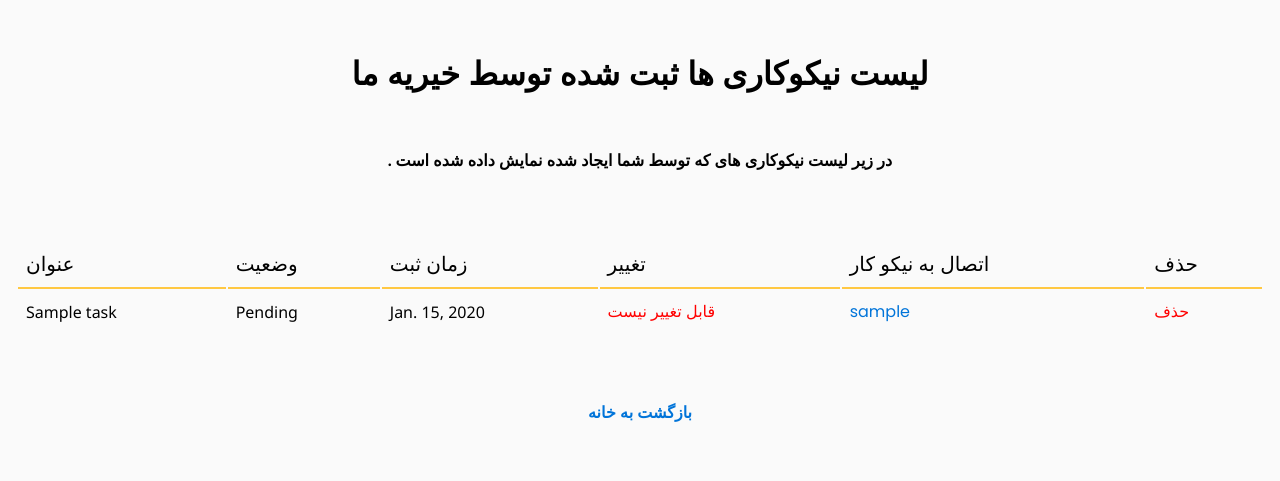
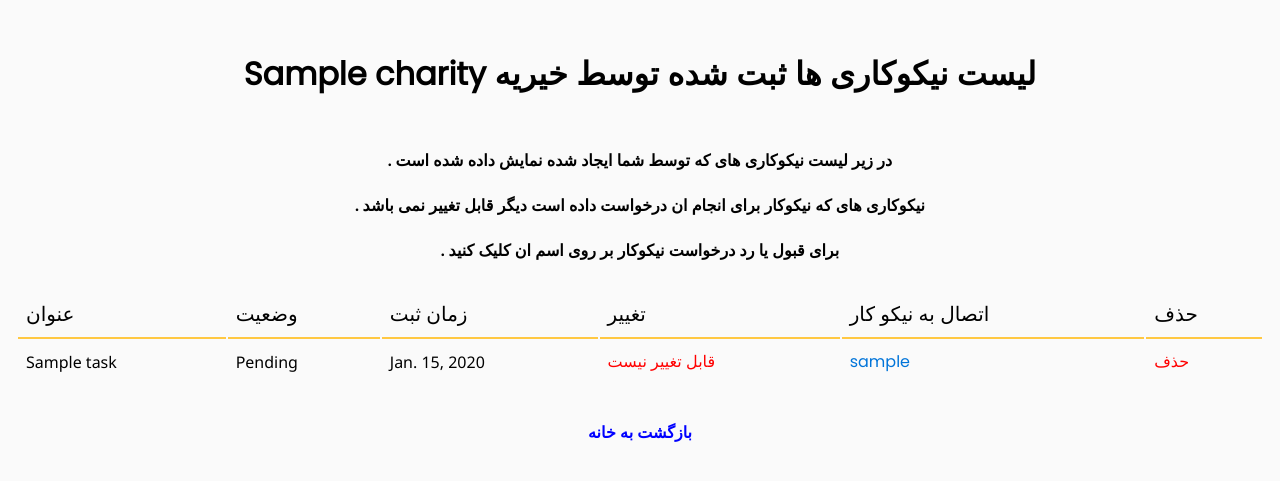
Before and after one commit to AliReza7222/Charity, a Django app: page /charities/task_ch_be/ in a window 1280 px wide. Shown: the top 481 px of the page. Run offline with Django 4.2, Linux system fonts and the light colour scheme; a user stored in the database is signed in; tables that the repository leaves empty hold one stand-in row (values such as "Sample post").

Commit message:
create a page for show benefactor to charity but not complate and fix some bug

```diff
--- a/charities/static/css/list_taskes.css
+++ b/charities/static/css/list_taskes.css
@@ -56,9 +56,12 @@ display: none;
  letter-spacing: 2px;
 }
 }
-
-h1, h4, h3 {
-  margin: 50px auto 50px auto;
+h1{
+margin: 50px auto 50px auto;
+  text-align: center;
+}
+h4, h3 {
+  margin: 20px auto 10px auto;
   text-align: center;
 }
 
--- a/charities/templates/task_related_charity.html
+++ b/charities/templates/task_related_charity.html
@@ -26,8 +26,10 @@
         {% endif %}
   <!-- /success messaging -->
 {% if tasks_ch %}
-        <h1>لیست نیکوکاری ها ثبت شده توسط خیریه ما </h1>
+        <h1 dir="rtl">لیست نیکوکاری ها ثبت شده توسط خیریه {{charity}} </h1>
         <h4>. در زیر لیست نیکوکاری های که توسط شما ایجاد شده نمایش داده شده است </h4>
+        <h4 dir="auto">نیکوکاری های که نیکوکار برای انجام ان درخواست داده است دیگر قابل تغییر نمی باشد .</h4>
+        <h4 dir="auto">برای قبول یا رد درخواست نیکوکار بر روی اسم ان کلیک کنید .</h4>
         <table class="table">
           <tr>
             <th class="table__heading">عنوان</th>
@@ -51,7 +53,8 @@
                     </td>
                     <td class="table__content" data-heading="Jersey Number">
                         {% if task.assigned_benefactor %}
-                            <a class="underline" href="#">{{ task.assigned_benefactor }}</a>
+                            <a class="underline" href="{% url 'show_be' task.assigned_benefactor.id %}">
+                                {{ task.assigned_benefactor }}</a>
                         {% elif task.assigned_benefactor == None %}
                             نیکوکاری درخواست نداده است
                         {% endif %}
@@ -102,6 +105,6 @@
           {% endfor %}
         </table>
 {% endif %}
-<a href="{% url 'home' %}"  class="underline"><h4 style="text-align:center">بازگشت به خانه</h4></a>
+<a href="{% url 'home' %}"  class="open-popup"><h4 style="text-align:center">بازگشت به خانه</h4></a>
 </body>
 </html>
--- a/charities/urls.py
+++ b/charities/urls.py
@@ -1,7 +1,7 @@
 from django.urls import path
 from .views import (select_person, BenefactorCreate,
                     CharityCreate, CreateProfile, CreateTask, show_tasks, task_request, task_related_charity_benefactor,
-                    task_update_or_delete)
+                    task_update_or_delete, show_benefactor)
 
 from django.conf import settings
 from django.conf.urls.static import static
@@ -16,7 +16,8 @@ urlpatterns = [
     path('request/<slug:task_id>/', task_request, name='task_request'),
     path('task_ch_be/', task_related_charity_benefactor, name='task_ch_be'),
     path('update_delete/<str:command>/<slug:task_id>/',
-         task_update_or_delete, name='update_delete')
+         task_update_or_delete, name='update_delete'),
+    path('show_benefactor/<slug:benefactor_id>/', show_benefactor, name='show_be'),
 ]
 if settings.DEBUG:
     urlpatterns += static(settings.MEDIA_URL,
--- a/charities/views.py
+++ b/charities/views.py
@@ -146,6 +146,9 @@ def task_related_charity_benefactor(request):
         tasks_charity = Task.objects.related_tasks_to_charity(user)
         tasks_benefactor = Task.objects.related_tasks_to_benefactor(user)
         context = {'tasks_ch': tasks_charity, 'tasks_be': tasks_benefactor}
+        if user.is_charity:
+            charity = Charity.objects.get(user=user)
+            context['charity'] = charity
         return render(request, 'task_related_charity.html', context=context)
 
 
@@ -173,3 +176,15 @@ def task_update_or_delete(request, command, task_id):
             messages.success(request, f'نیکوکاری مورد نظر با موفقیت تغییر یافت .')
             return redirect('/charities/task_ch_be/')
         return render(request, 'tasks.html', context={'form': form})
+
+
+@login_required
+@check_charity_user
+def show_benefactor(request, benefactor_id):
+    if request.method == 'GET':
+        benefactor = Benefactor.objects.get(id=benefactor_id)
+        context = {'benefactor': benefactor}
+        return render(request, 'request_task.html', context=context)
+
+    if request.method == 'POST':
+        ...
```
Also changed, not shown: charities/templates/request_task.html (+32 -0 lines).
